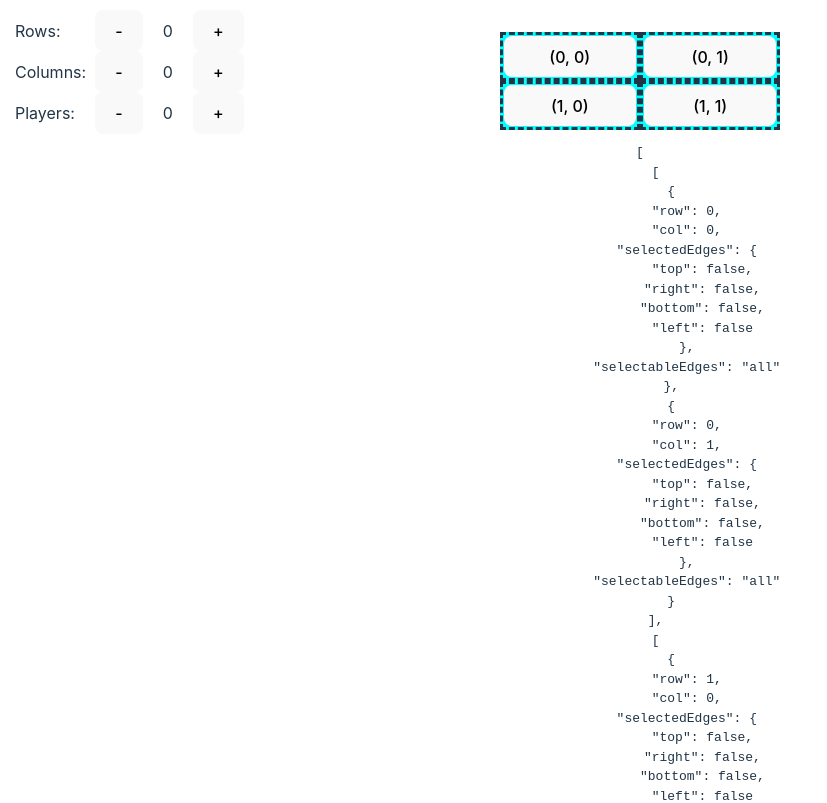
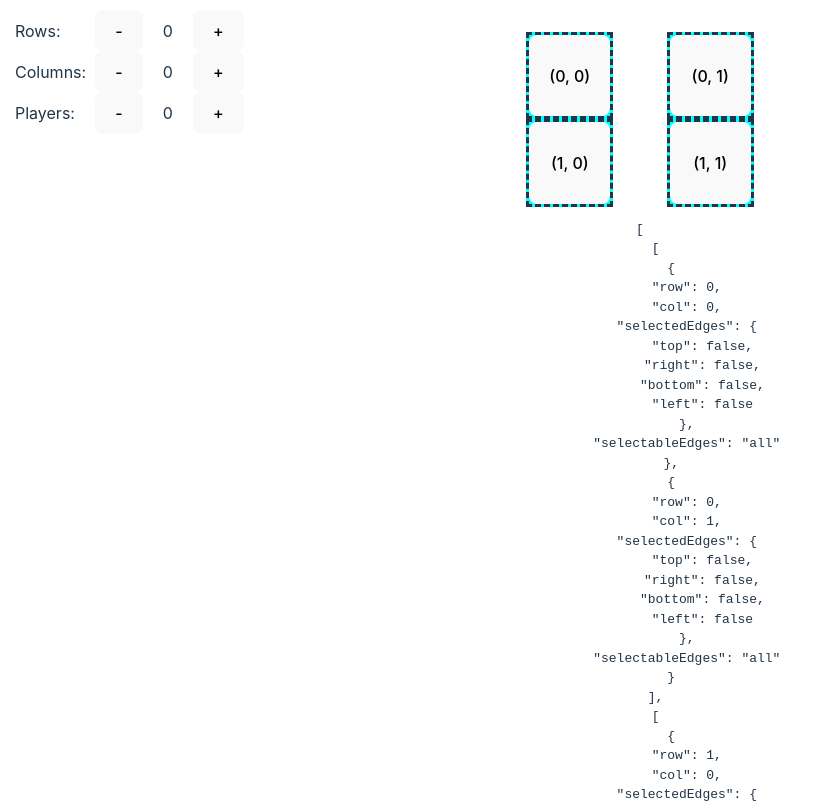
Before and after one commit to gjpg/boxes, a React (Vite) app: page / in a window 1280 px wide. Shown: the top 803 px of the page, without its empty margins (0-827 px from the left). Built offline with nearby package versions, Linux system fonts and the light colour scheme.

Commit message:
more css

```diff
--- a/src/Grid.tsx
+++ b/src/Grid.tsx
@@ -92,14 +92,17 @@ const BoxCell: React.FC<BoxCellInterface> = ({
   );
 
   return (
-    <td className={listSelectedEdges.join(" ")}>
+    <div
+      style={{ aspectRatio: "1/1", marginInline: "auto" }}
+      className={listSelectedEdges.join(" ")}
+    >
       <button onClick={clicked} className={`content ${box.className || ""}`}>
         ({box.row}, {box.col})
         {mouseCoordinates.x !== null &&
           mouseCoordinates.y !== null &&
           `(Mouse: ${mouseCoordinates.x}, ${mouseCoordinates.y})`}
       </button>
-    </td>
+    </div>
   );
 };
 
```
